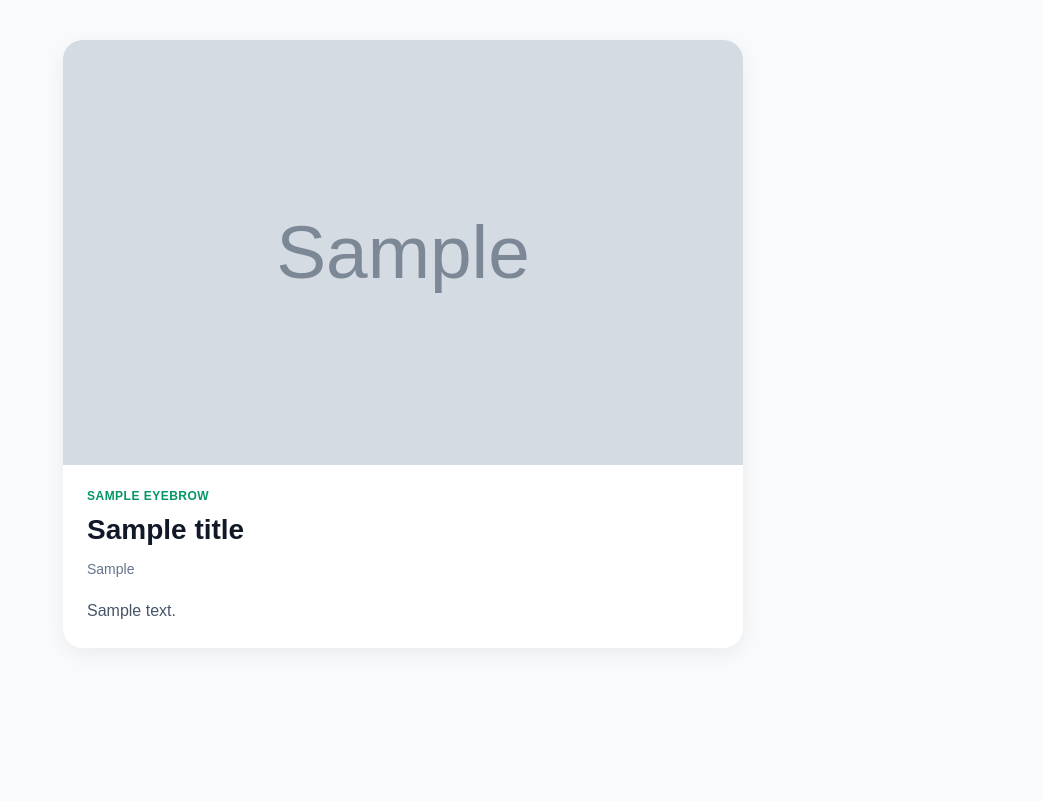
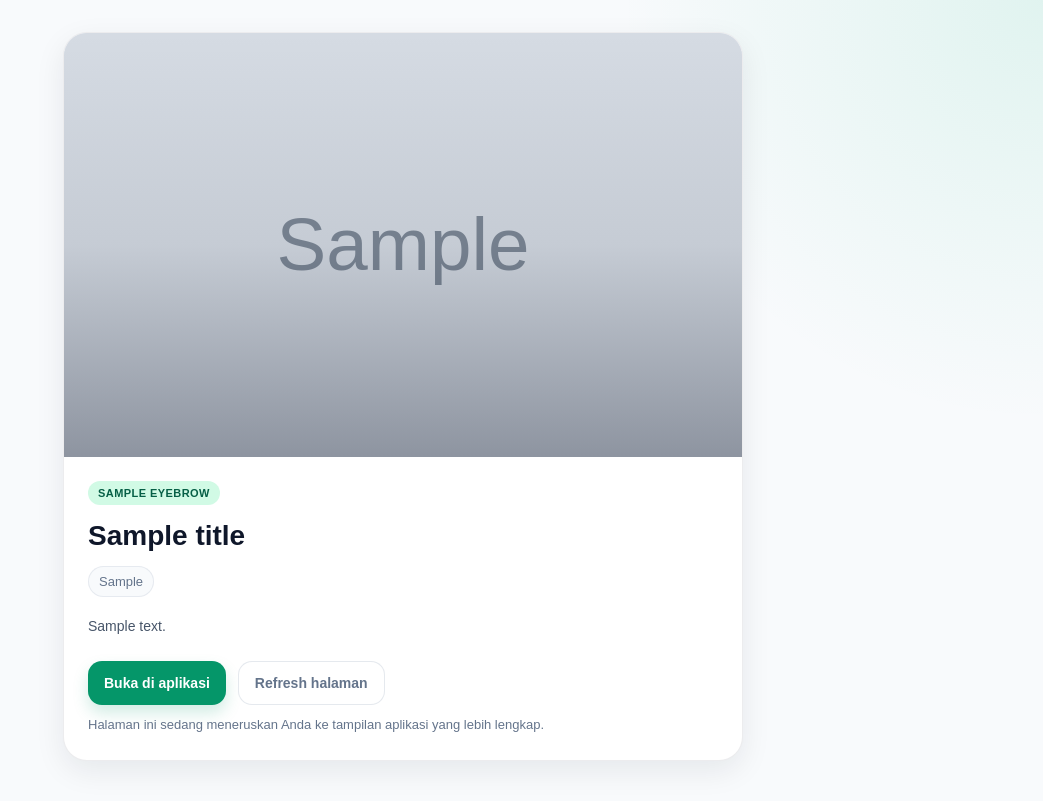
Before and after one commit to homesislab/sis-harmoni, a CodeIgniter app: the page made by application/views/share_page.php in a window 1280 px wide. Shown: the whole page, without its empty margins (237-1280 px from the left). Before the commit the page ends 619 px from the top, so only its background shows below. Run offline with CodeIgniter, Linux system fonts and the light colour scheme; tables that the repository leaves empty or names only in its code hold one stand-in row (values such as "Sample post"); the template is opened without the code that fills it: most values are stand-ins (such as "Sample title", 1, 10 or a date in 2020); grey boxes marked "Sample" are stand-in pictures.

Commit message:
feat: Add app redirect URL handling and enhance share page with canonical link and buttons

```diff
--- a/application/views/share_page.php
+++ b/application/views/share_page.php
@@ -15,18 +15,135 @@
     <meta name="twitter:title" content="<?= html_escape($title) ?>">
     <meta name="twitter:description" content="<?= html_escape($description) ?>">
     <meta name="twitter:image" content="<?= html_escape($image) ?>">
+    <?php if (!empty($app_redirect_url)): ?>
+        <link rel="canonical" href="<?= html_escape($app_redirect_url) ?>">
+    <?php endif; ?>
     <style>
-        body { font-family: Arial, sans-serif; background:#f9fafb; color:#111827; margin:0; }
-        .wrap { max-width:680px; margin:0 auto; padding:40px 20px; }
-        .card { background:#fff; border-radius:20px; box-shadow:0 6px 20px rgba(15,23,42,.06); overflow:hidden; }
-        .hero img { width:100%; aspect-ratio:16/10; object-fit:cover; display:block; background:#e5e7eb; }
-        .content { padding:24px; }
-        .eyebrow { font-size:12px; color:#059669; font-weight:700; letter-spacing:.04em; text-transform:uppercase; }
-        h1 { margin:10px 0 0; font-size:28px; line-height:1.2; }
-        .meta { margin-top:14px; color:#64748b; font-size:14px; }
-        .meta div + div { margin-top:6px; }
-        .body { margin-top:20px; color:#475569; line-height:1.7; white-space:pre-line; }
+        :root {
+            color-scheme: light;
+            --bg: #f8fafc;
+            --card: #ffffff;
+            --line: rgba(15, 23, 42, 0.08);
+            --text: #0f172a;
+            --muted: #64748b;
+            --brand: #059669;
+            --brand-soft: #d1fae5;
+            --shadow: 0 10px 30px rgba(15, 23, 42, 0.08);
+        }
+        * { box-sizing: border-box; }
+        body {
+            margin: 0;
+            min-height: 100vh;
+            font-family: Arial, sans-serif;
+            background:
+                radial-gradient(circle at top right, rgba(16, 185, 129, 0.10), transparent 28%),
+                var(--bg);
+            color: var(--text);
+        }
+        .wrap { max-width: 720px; margin: 0 auto; padding: 32px 20px 40px; }
+        .card {
+            overflow: hidden;
+            border-radius: 24px;
+            background: var(--card);
+            border: 1px solid var(--line);
+            box-shadow: var(--shadow);
+        }
+        .hero { position: relative; }
+        .hero img {
+            width: 100%;
+            aspect-ratio: 16 / 10;
+            object-fit: cover;
+            display: block;
+            background: #e2e8f0;
+        }
+        .hero::after {
+            content: "";
+            position: absolute;
+            inset: 0;
+            background: linear-gradient(to top, rgba(15, 23, 42, 0.36), rgba(15, 23, 42, 0.08), transparent);
+        }
+        .content { padding: 24px; }
+        .eyebrow {
+            display: inline-flex;
+            align-items: center;
+            gap: 6px;
+            padding: 6px 10px;
+            border-radius: 999px;
+            background: var(--brand-soft);
+            color: #065f46;
+            font-size: 11px;
+            font-weight: 700;
+            letter-spacing: .04em;
+            text-transform: uppercase;
+        }
+        h1 { margin: 14px 0 0; font-size: 28px; line-height: 1.2; }
+        .meta {
+            display: flex;
+            flex-wrap: wrap;
+            gap: 8px;
+            margin-top: 14px;
+            color: var(--muted);
+            font-size: 13px;
+        }
+        .meta-chip {
+            display: inline-flex;
+            align-items: center;
+            border-radius: 999px;
+            background: #f8fafc;
+            border: 1px solid rgba(148, 163, 184, 0.18);
+            padding: 7px 10px;
+        }
+        .body {
+            margin-top: 18px;
+            color: #475569;
+            font-size: 14px;
+            line-height: 1.7;
+            white-space: pre-line;
+        }
+        .cta {
+            display: flex;
+            flex-wrap: wrap;
+            gap: 12px;
+            align-items: center;
+            margin-top: 22px;
+        }
+        .button {
+            display: inline-flex;
+            align-items: center;
+            justify-content: center;
+            min-height: 44px;
+            padding: 0 16px;
+            border-radius: 14px;
+            text-decoration: none;
+            font-weight: 700;
+            font-size: 14px;
+        }
+        .button-primary {
+            background: var(--brand);
+            color: #fff;
+            box-shadow: 0 8px 16px rgba(5, 150, 105, 0.18);
+        }
+        .button-secondary {
+            border: 1px solid rgba(148, 163, 184, 0.24);
+            color: var(--muted);
+            background: #fff;
+        }
+        .helper {
+            margin-top: 10px;
+            color: var(--muted);
+            font-size: 13px;
+            line-height: 1.6;
+        }
     </style>
+    <?php if (!empty($app_redirect_url)): ?>
+        <script>
+            window.addEventListener('load', function () {
+                window.setTimeout(function () {
+                    window.location.replace(<?= json_encode($app_redirect_url) ?>);
+                }, 120);
+            });
+        </script>
+    <?php endif; ?>
 </head>
 <body>
     <div class="wrap">
@@ -40,13 +157,24 @@
                 <?php if (!empty($meta_lines)): ?>
                     <div class="meta">
                         <?php foreach ($meta_lines as $line): ?>
-                            <div><?= html_escape($line) ?></div>
+                            <div class="meta-chip"><?= html_escape($line) ?></div>
                         <?php endforeach; ?>
                     </div>
                 <?php endif; ?>
                 <?php if (!empty($body)): ?>
                     <div class="body"><?= html_escape($body) ?></div>
                 <?php endif; ?>
+                <div class="cta">
+                    <?php if (!empty($app_redirect_url)): ?>
+                        <a class="button button-primary" href="<?= html_escape($app_redirect_url) ?>">Buka di aplikasi</a>
+                    <?php endif; ?>
+                    <a class="button button-secondary" href="<?= html_escape($meta_url) ?>">Refresh halaman</a>
+                </div>
+                <div class="helper">
+                    <?= !empty($app_redirect_url)
+                        ? 'Halaman ini sedang meneruskan Anda ke tampilan aplikasi yang lebih lengkap.'
+                        : 'Link ini sudah siap dibagikan dan juga aman dibuka langsung dari browser.' ?>
+                </div>
             </div>
         </div>
     </div>
```
Also changed, not shown: application/controllers/Share.php (+21 -0 lines).
